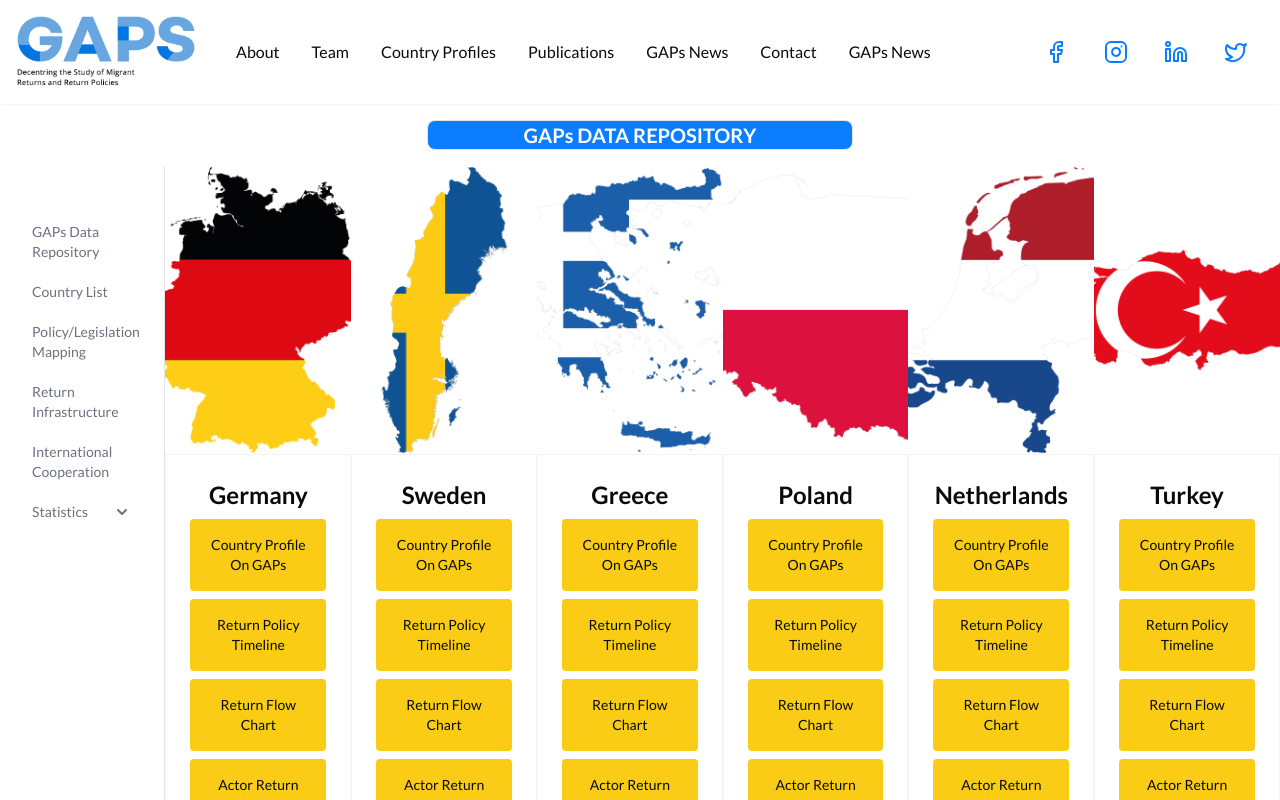
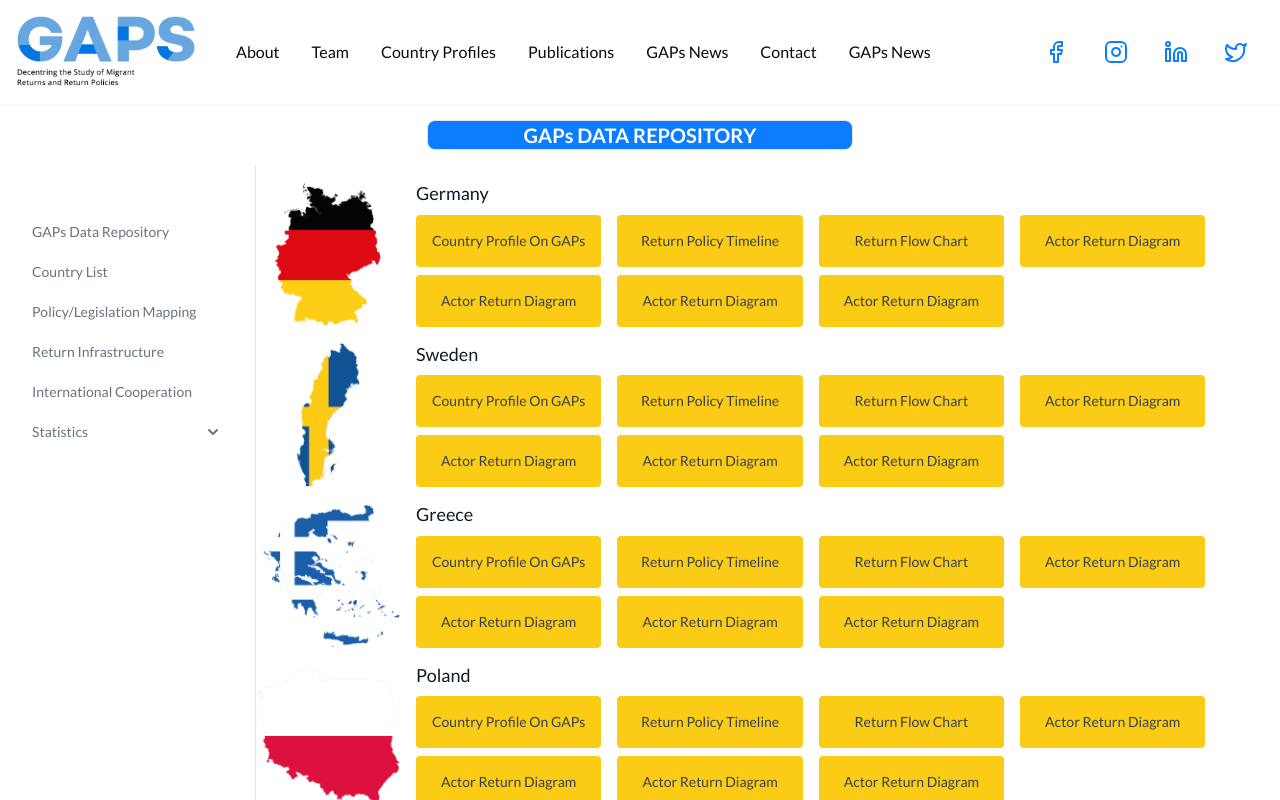
Before and after one commit to muhsinaltintop/gap-project, a Next.js app: page /country-list in a window 1280 px wide. Shown: the top 800 px of the page. Built offline with nearby package versions, Linux system fonts and the light colour scheme.

Commit message:
country list changed

```diff
--- a/app/_components/CountryCard.jsx
+++ b/app/_components/CountryCard.jsx
@@ -4,20 +4,19 @@ import Image from "next/image";
 
 const CountryCard = ({ country }) => {
   return (
-    <div className="country-card">
+    <div className="flex items-end gap-4 mt-4">
   <Image
     src={`/${country.countryName}.png`}
-        alt={country.countryName}
-        className="h-64 w-full object-cover transition duration-500 group-hover:scale-105 sm:h-72"
     width={500}
     height={64}
+    alt=""
+    className="size-36 rounded-lg object-cover"
   />
 
-      <div className="relative border border-gray-100 bg-white p-6">
-        <h2 className="text-2xl font-bold text-center">
-          {country.countryName}
-        </h2>
+  <div>
+    <h3 className="text-lg/tight font-medium text-gray-900">{country.countryName}</h3>
 
+    <div className="grid grid-cols-4 gap-x-4 mt-0.5 text-gray-700 ">
         <Link
           href={
             ["Greece", "Iraq", "Morocco", "Poland", "Sweden"].includes(
@@ -60,8 +59,95 @@ const CountryCard = ({ country }) => {
             Actor Return Diagram
           </button>
         </Link>
+        <Link
+          target="_blank"
+          href={`/actor-return-diagram/${country?.countryName}`}
+          className="group relative block overflow-hidden"
+        >
+          <button className="block w-full rounded bg-yellow-400 p-4 mt-2 text-sm font-medium transition hover:scale-105">
+            Actor Return Diagram
+          </button>
+        </Link>
+        <Link
+          target="_blank"
+          href={`/actor-return-diagram/${country?.countryName}`}
+          className="group relative block overflow-hidden"
+        >
+          <button className="block w-full rounded bg-yellow-400 p-4 mt-2 text-sm font-medium transition hover:scale-105">
+            Actor Return Diagram
+          </button>
+        </Link>
+        <Link
+          target="_blank"
+          href={`/actor-return-diagram/${country?.countryName}`}
+          className="group relative block overflow-hidden"
+        >
+          <button className="block w-full rounded bg-yellow-400 p-4 mt-2 text-sm font-medium transition hover:scale-105">
+            Actor Return Diagram
+          </button>
+        </Link>
     </div>
   </div>
+</div>
+
+    // <div className="country-card">
+    //   <Image
+    //     src={`/${country.countryName}.png`}
+    //     alt={country.countryName}
+    //     className="h-64 w-full object-cover transition duration-500 group-hover:scale-105 sm:h-72"
+    //     width={500}
+    //     height={64}
+    //   />
+
+    //   <div className="relative border border-gray-100 bg-white p-6">
+    //     <h2 className="text-2xl font-bold text-center">
+    //       {country.countryName}
+    //     </h2>
+
+    //     <Link
+    //       href={
+    //         ["Greece", "Iraq", "Morocco", "Poland", "Sweden"].includes(
+    //           country?.countryName
+    //         )
+    //           ? `https://www.returnmigration.eu/countries_${country?.countryName.toLowerCase()}`
+    //           : `https://www.returnmigration.eu/countries-${country?.countryName.toLowerCase()}`
+    //       }
+    //       target="_blank"
+    //       className="group relative block overflow-hidden"
+    //     >
+    //       <button className="block w-full rounded bg-yellow-400 p-4 mt-2 text-sm font-medium transition hover:scale-105">
+    //         Country Profile On GAPs
+    //       </button>
+    //     </Link>
+    //     <Link
+    //       href={`/return-policy-timeline/${country?.countryName}`}
+    //       target="_blank"
+    //       className="group relative block overflow-hidden"
+    //     >
+    //       <button className="block w-full rounded bg-yellow-400 p-4 mt-2 text-sm font-medium transition hover:scale-105">
+    //         Return Policy Timeline
+    //       </button>
+    //     </Link>
+    //     <Link
+    //       target="_blank"
+    //       href={`/return-flow-chart/${country?.countryName}`}
+    //       className="group relative block overflow-hidden"
+    //     >
+    //       <button className="block w-full rounded bg-yellow-400 p-4 mt-2 text-sm font-medium transition hover:scale-105">
+    //         Return Flow Chart
+    //       </button>
+    //     </Link>
+    //     <Link
+    //       target="_blank"
+    //       href={`/actor-return-diagram/${country?.countryName}`}
+    //       className="group relative block overflow-hidden"
+    //     >
+    //       <button className="block w-full rounded bg-yellow-400 p-4 mt-2 text-sm font-medium transition hover:scale-105">
+    //         Actor Return Diagram
+    //       </button>
+    //     </Link>
+    //   </div>
+    // </div>
   );
 };
 
--- a/app/country-list/page.jsx
+++ b/app/country-list/page.jsx
@@ -4,7 +4,7 @@ import countryProfileData from "../../public/_mocks_/countryProfile.json";
 
 const page = () => {
   return (
-    <div className="country-list w-12/12 grid grid-cols-6">
+    <div className="country-list w-12/12 grid grid-cols-1">
       {countryProfileData.map((country, index) => (
         <div key={index}>
           <CountryCard country={country} />
```
Lines whose indentation alone changed are shown as unchanged.
